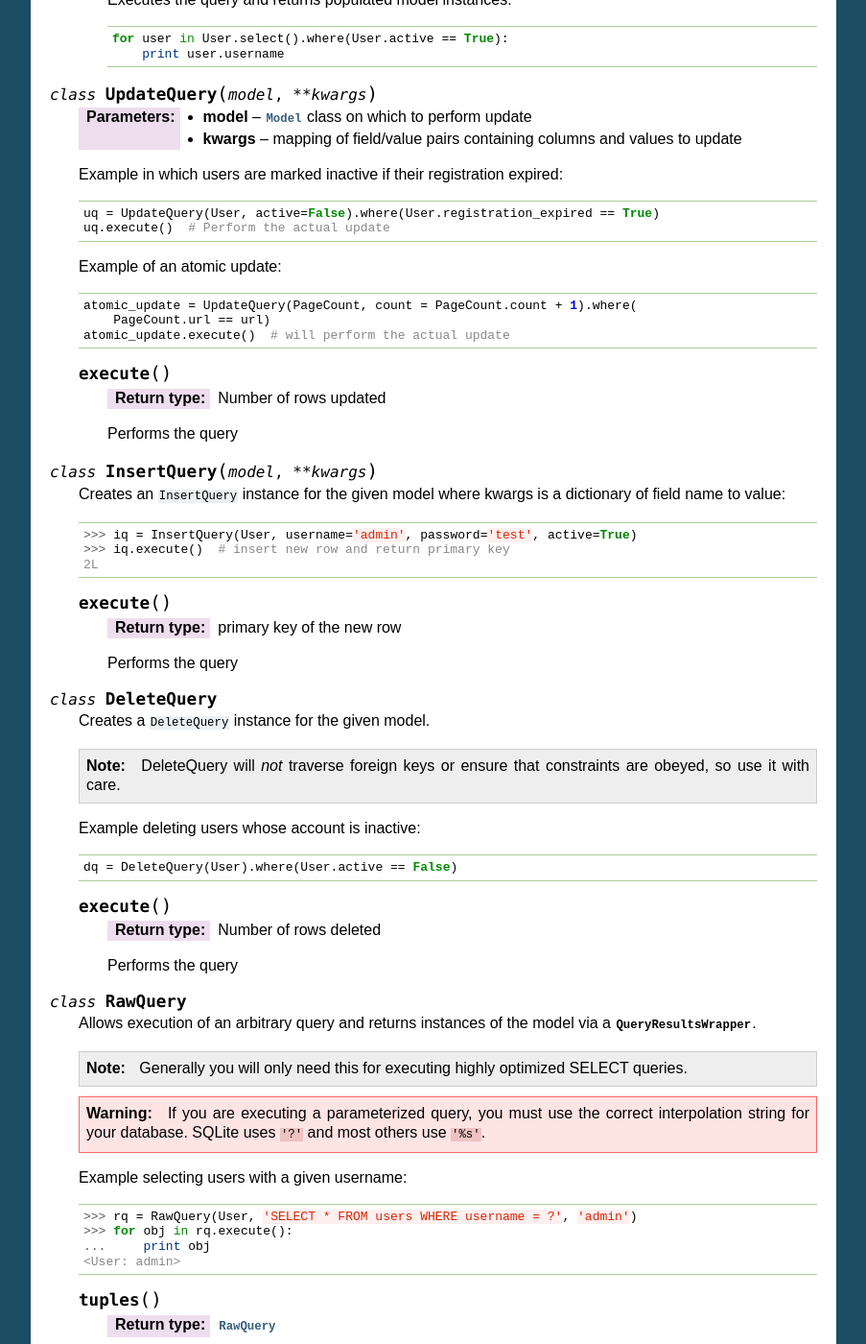
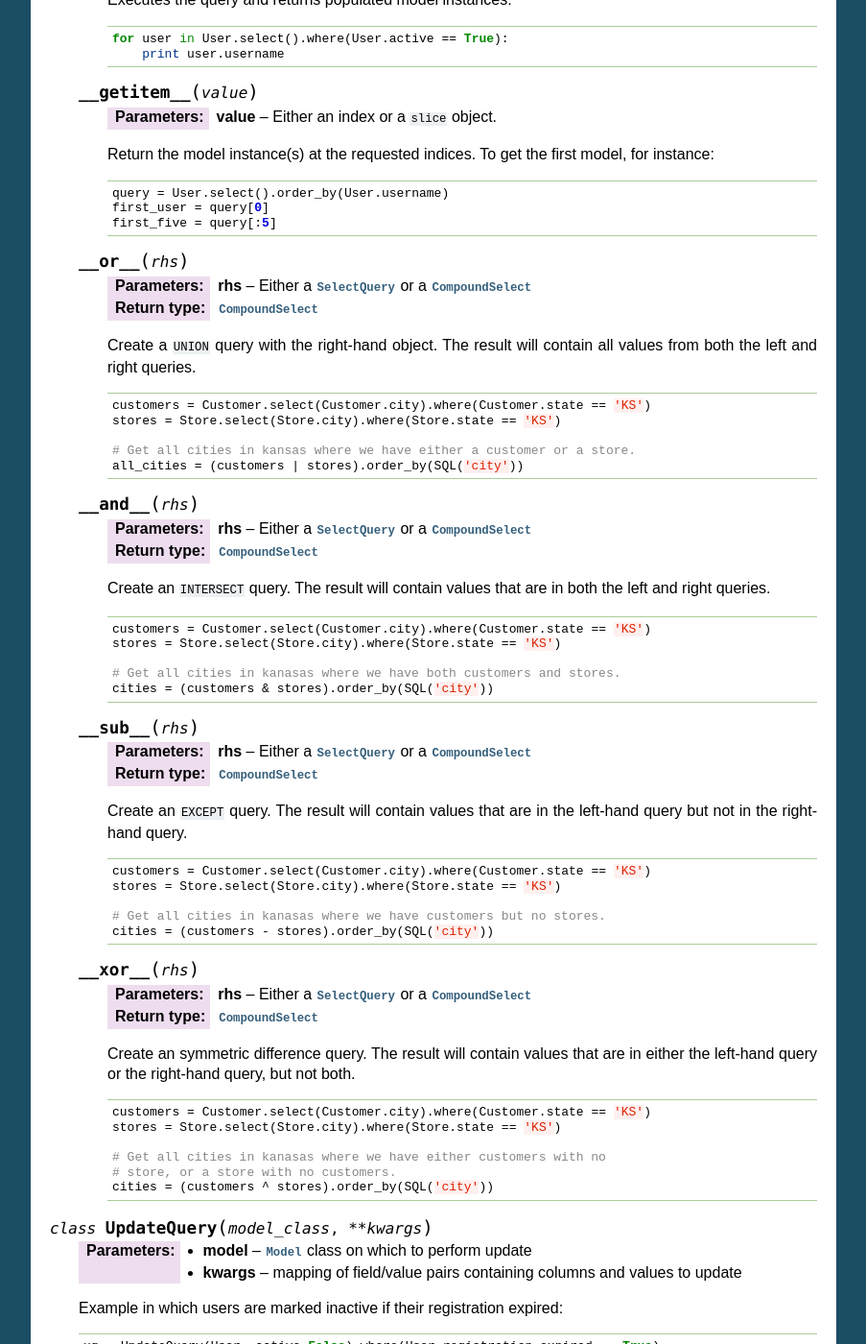
Before and after one commit to coleifer/peewee, a Sphinx documentation site: the page built from docs/peewee/api.rst, in a window 1280 px wide and 1400 px high, scrolled down 17990 px. Shown: the whole window at 96% size, without its empty margins (198-1101 px from the left). Built offline with Sphinx 7.4.7, drawn with Linux system fonts in a browser that asks for light colours; some of the changed text lies outside the part shown.

Commit message:
Documenting compound selects.

```diff
--- a/docs/peewee/api.rst
+++ b/docs/peewee/api.rst
@@ -772,7 +772,7 @@ Query Types
             100 # <-- there are 100 distinct URLs in the pageview table
 
 
-.. py:class:: SelectQuery(model, *selection)
+.. py:class:: SelectQuery(model_class, *selection)
 
     By far the most complex of the query classes available in peewee. It supports
     all clauses commonly associated with select queries.
@@ -1102,8 +1102,87 @@ Query Types
             for user in User.select().where(User.active == True):
                 print user.username
 
-
-.. py:class:: UpdateQuery(model, **kwargs)
+    .. py:method:: __getitem__(value)
+
+        :param value: Either an index or a ``slice`` object.
+
+        Return the model instance(s) at the requested indices. To get the first
+        model, for instance:
+
+        .. code-block:: python
+
+            query = User.select().order_by(User.username)
+            first_user = query[0]
+            first_five = query[:5]
+
+    .. py:method:: __or__(rhs)
+
+        :param rhs: Either a :py:class:`SelectQuery` or a :py:class:`CompoundSelect`
+        :rtype: :py:class:`CompoundSelect`
+
+        Create a ``UNION`` query with the right-hand object. The result will contain
+        all values from both the left and right queries.
+
+        .. code-block:: python
+
+            customers = Customer.select(Customer.city).where(Customer.state == 'KS')
+            stores = Store.select(Store.city).where(Store.state == 'KS')
+
+            # Get all cities in kansas where we have either a customer or a store.
+            all_cities = (customers | stores).order_by(SQL('city'))
+
+    .. py:method:: __and__(rhs)
+
+        :param rhs: Either a :py:class:`SelectQuery` or a :py:class:`CompoundSelect`
+        :rtype: :py:class:`CompoundSelect`
+
+        Create an ``INTERSECT`` query. The result will contain values that are in
+        both the left and right queries.
+
+        .. code-block:: python
+
+            customers = Customer.select(Customer.city).where(Customer.state == 'KS')
+            stores = Store.select(Store.city).where(Store.state == 'KS')
+
+            # Get all cities in kanasas where we have both customers and stores.
+            cities = (customers & stores).order_by(SQL('city'))
+
+    .. py:method:: __sub__(rhs)
+
+        :param rhs: Either a :py:class:`SelectQuery` or a :py:class:`CompoundSelect`
+        :rtype: :py:class:`CompoundSelect`
+
+        Create an ``EXCEPT`` query. The result will contain values that are in
+        the left-hand query but not in the right-hand query.
+
+        .. code-block:: python
+
+            customers = Customer.select(Customer.city).where(Customer.state == 'KS')
+            stores = Store.select(Store.city).where(Store.state == 'KS')
+
+            # Get all cities in kanasas where we have customers but no stores.
+            cities = (customers - stores).order_by(SQL('city'))
+
+    .. py:method:: __xor__(rhs)
+
+        :param rhs: Either a :py:class:`SelectQuery` or a :py:class:`CompoundSelect`
+        :rtype: :py:class:`CompoundSelect`
+
+        Create an symmetric difference query. The result will contain values
+        that are in either the left-hand query or the right-hand query, but not
+        both.
+
+        .. code-block:: python
+
+            customers = Customer.select(Customer.city).where(Customer.state == 'KS')
+            stores = Store.select(Store.city).where(Store.state == 'KS')
+
+            # Get all cities in kanasas where we have either customers with no
+            # store, or a store with no customers.
+            cities = (customers ^ stores).order_by(SQL('city'))
+
+
+.. py:class:: UpdateQuery(model_class, **kwargs)
 
     :param model: :py:class:`Model` class on which to perform update
     :param kwargs: mapping of field/value pairs containing columns and values to update
@@ -1130,7 +1209,7 @@ Query Types
         Performs the query
 
 
-.. py:class:: InsertQuery(model, **kwargs)
+.. py:class:: InsertQuery(model_class, **kwargs)
 
     Creates an ``InsertQuery`` instance for the given model where kwargs is a
     dictionary of field name to value:
@@ -1148,7 +1227,7 @@ Query Types
         Performs the query
 
 
-.. py:class:: DeleteQuery
+.. py:class:: DeleteQuery(model_class)
 
     Creates a ``DeleteQuery`` instance for the given model.
 
@@ -1169,7 +1248,7 @@ Query Types
         Performs the query
 
 
-.. py:class:: RawQuery
+.. py:class:: RawQuery(model_class, sql, *params)
 
     Allows execution of an arbitrary query and returns instances
     of the model via a :py:class:`QueryResultsWrapper`.
@@ -1213,6 +1292,17 @@ Query Types
         :rtype: a :py:class:`QueryResultWrapper` for iterating over the result set.  The results are instances of the given model.
 
         Performs the query
+
+
+.. py:class:: CompoundSelect(model_class, lhs, operator, rhs)
+
+    Compound select query.
+
+    :param model_class: The type of model to return, by default the model class
+        of the ``lhs`` query.
+    :param lhs: Left-hand query, either a :py:class:`SelectQuery` or a :py:class:`CompoundQuery`.
+    :param operator: A :py:class:`Node` instance used to join the two queries, for example ``SQL('UNION')``.
+    :param rhs: Right query, either a :py:class:`SelectQuery` or a :py:class:`CompoundQuery`.
 
 
 .. py:function:: prefetch(sq, *subqueries)
```
